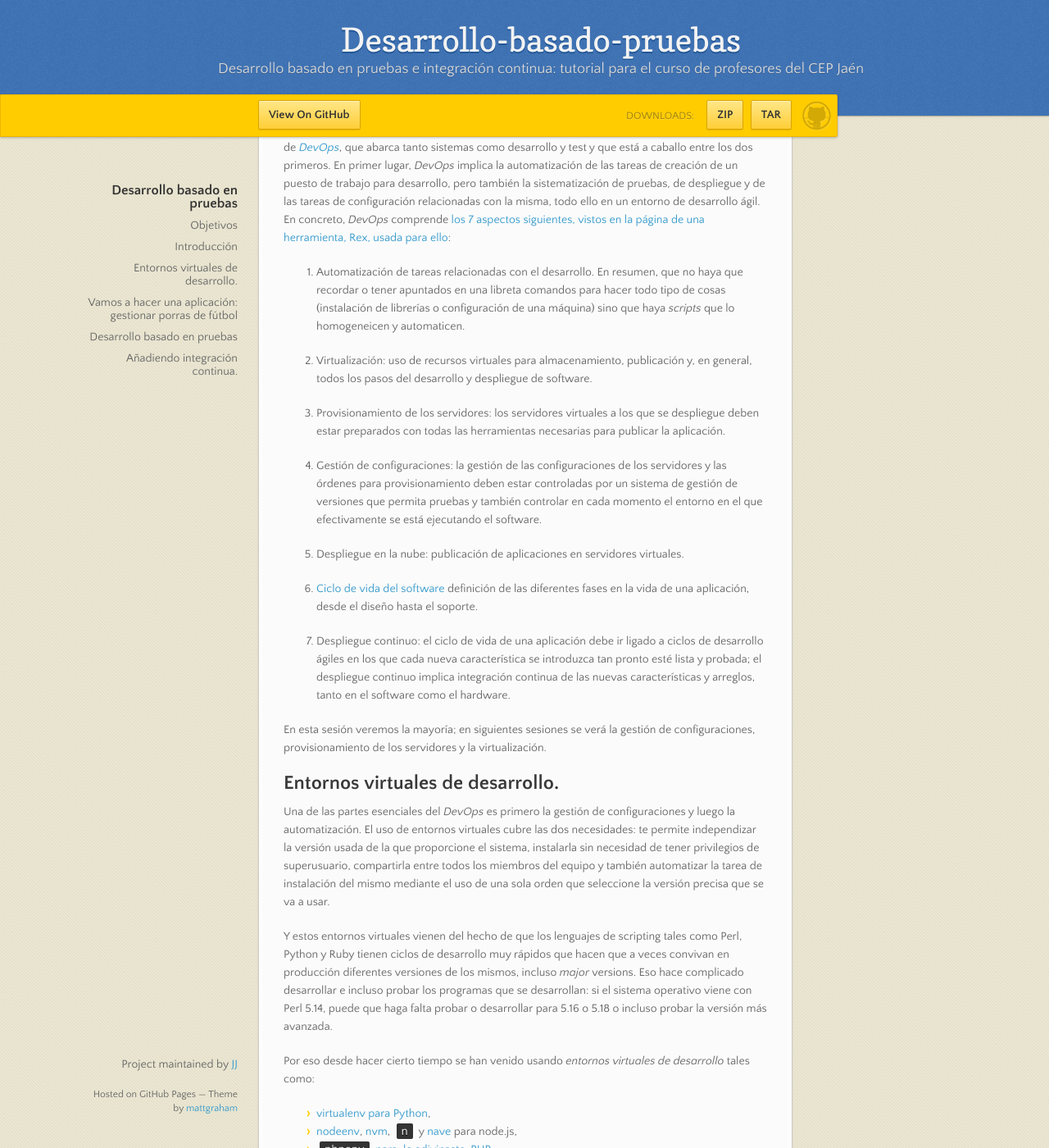
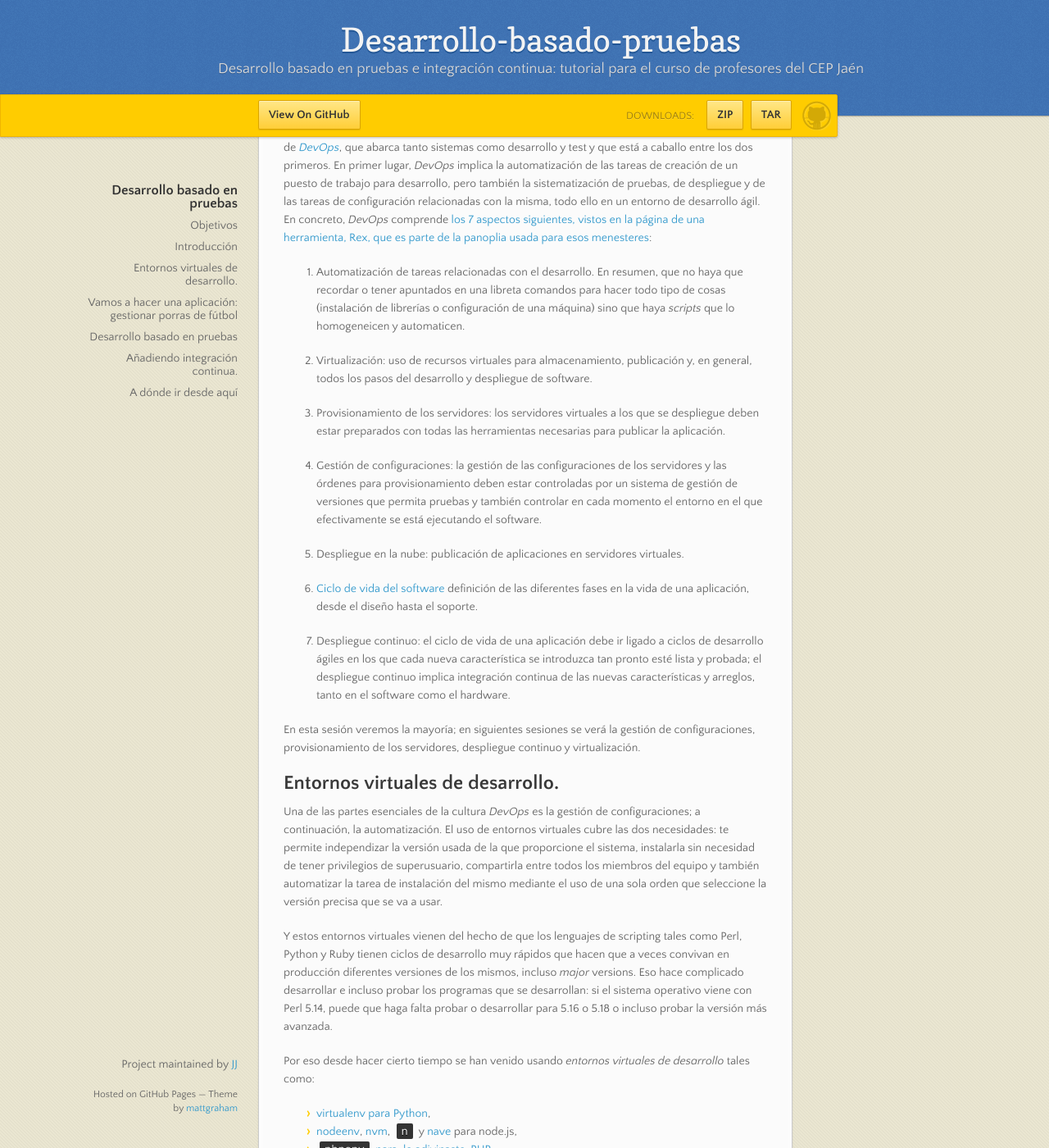
Before and after one commit to JJ/desarrollo-basado-pruebas, a Jekyll site: the page built from index.md, in a window 1280 px wide and 1400 px high, scrolled down 556 px. Shown: the whole window at 82% size. Built offline with Jekyll 4.4.1, drawn with Linux system fonts in a browser that asks for light colours; nearby versions of some CDN libraries; some of the changed text lies outside the part shown.

Commit message:
Sync gh-pages with master

```diff
--- a/index.md
+++ b/index.md
@@ -37,7 +37,7 @@
 también la sistematización de pruebas, de despliegue y de las tareas
 de configuración relacionadas con la misma, todo ello en un entorno de
 desarrollo ágil. En concreto, *DevOps* comprende
-[los 7 aspectos siguientes, vistos en la página de una herramienta, Rex, usada para ello](http://www.rexify.org/):
+[los 7 aspectos siguientes, vistos en la página de una herramienta, Rex, que es parte de la panoplia usada para esos menesteres](http://www.rexify.org/):
 
 1. Automatización de tareas relacionadas con el desarrollo. En
    resumen, que no haya que recordar o tener apuntados en una libreta comandos para hacer todo tipo de
@@ -72,12 +72,14 @@
    características y arreglos, tanto en el software como el hardware.
 
 
-En esta sesión veremos la mayoría; en siguientes sesiones se verá la gestión de configuraciones, provisionamiento de los servidores y la virtualización.
+En esta sesión veremos la mayoría; en siguientes sesiones se verá la
+gestión de configuraciones, provisionamiento de los servidores,
+despliegue continuo y virtualización.
 
 ## Entornos virtuales de desarrollo.
 
-Una de las partes esenciales del *DevOps* es primero la gestión de
-configuraciones y luego la automatización. El uso de entornos
+Una de las partes esenciales de la cultura *DevOps* es la gestión de
+configuraciones; a continuación,  la automatización. El uso de entornos
 virtuales cubre las dos necesidades: te permite independizar la
 versión usada de la que proporcione el sistema, instalarla sin
 necesidad de tener privilegios de superusuario, compartirla entre
@@ -116,7 +118,6 @@
 >Instalar alguno de los entornos virtuales de node y, con ellos,
 >instalar la última versión existente, la versión *minor* más actual
 >de la 0.10 y lo mismo para la 0.11.
-
 
 Generalmente las librerías asociadas a una aplicación determinada
 siguen un método similar. En vez de instalar en el sistema todas las
@@ -536,3 +537,16 @@
 
 > Configurar integración continua para nuestra aplicación usando
 > Travis o algún otro sitio.
+
+Esta configuración es esencial por varias razones: primero, porque nos
+permite ser conscientes de todo lo necesario para desplegar nuestra
+aplicación. Segundo, porque al crear tests integramos el paso de
+control de calidad en el desarrollo. Y, finalmente, porque la
+integración continua y los tests correspondientes son un paso esencial
+para el despliegue continuo, que se verá más adelante.
+
+## A dónde ir desde aquí
+
+Una vez visto todo lo necesario para desplegar una aplicación, se
+puede pasar a estudiar los
+[*PaaS*, plataformas como servicio](http://jj.github.io/trabajando-con-PaaS).
```
Also changed, not shown: other parts of index.md (+3 -3 lines), README.md.
